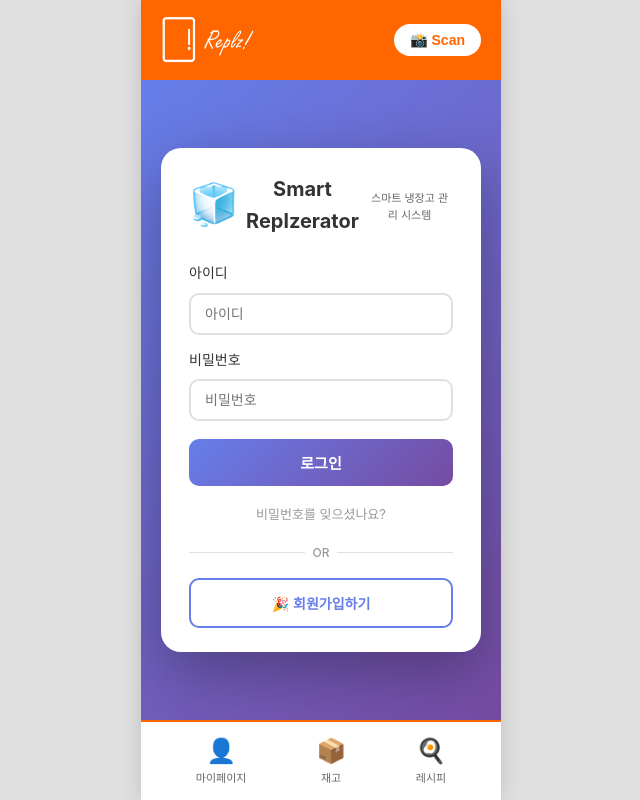
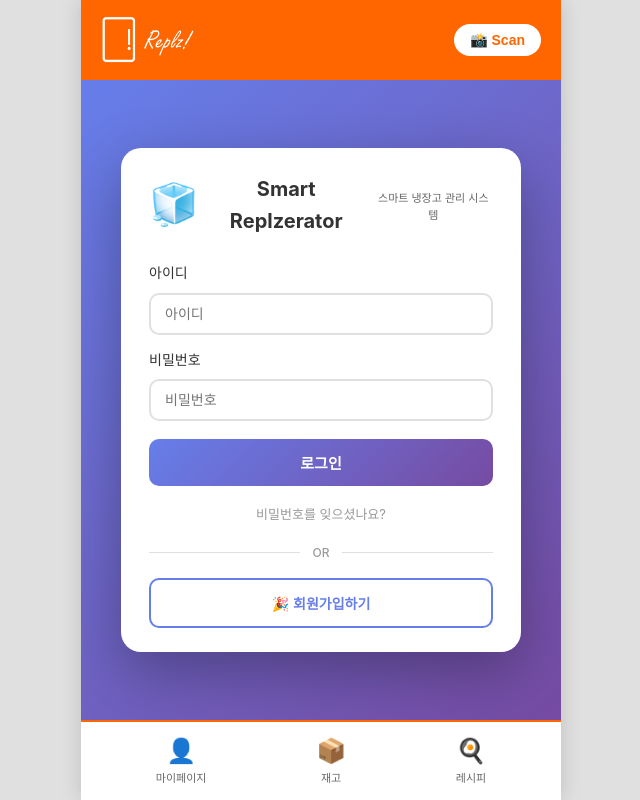
Before and after one commit to haltsh/replz-frontend, a Vue app: page /login in a window 1280 px wide. Shown: the whole page, without its empty margins (319-959 px from the left). Built offline with nearby package versions, Linux system fonts and the light colour scheme; no server answers; the HTML template or start-up script is replaced by a standard one.

Commit message:
changed screen size

```diff
--- a/src/App.vue
+++ b/src/App.vue
@@ -82,9 +82,11 @@ html, body {
 .app-wrapper {
   width: 100%;
   height: 100%;
-  max-width: 45vh; /* 9:20 비율 유지 (100vh * 9 / 20) */
-  max-height: 100vh;
-  aspect-ratio: 9 / 20;
+  /* 👇 PC에서 보기 좋은 크기 */
+  max-width: 480px;
+  max-height: 932px;
+  /* aspect-ratio 제거 */
+
   margin: 0 auto;
   display: grid;
   grid-template-rows: 10% 80% 10%;
@@ -94,11 +96,19 @@ html, body {
   position: relative;
 }
 
-/* 가로가 긴 화면용 */
-@media (max-aspect-ratio: 9/20) {
+/* 모바일에서는 전체 화면 */
+@media (max-width: 768px) {
   .app-wrapper {
     max-width: 100vw;
-    max-height: 222.22vw; /* 9:20 비율 (100vw * 20 / 9) */
+    max-height: 100vh;
+  }
+}
+
+/* 큰 화면에서 더 크게 */
+@media (min-width: 1440px) {
+  .app-wrapper {
+    max-width: 540px;
+    max-height: 1080px;
   }
 }
 
@@ -145,8 +155,8 @@ html, body {
   background: #f8f9fa;
   overflow: hidden;
   position: relative;
-  height: 100%;           /* <-- 반드시 추가 */
-  display: flex;          /* <-- 자식이 flex 기준으로 공간 분배받도록 */
+  height: 100%;
+  display: flex;
   flex-direction: column;
 }
 
--- a/src/pages/Inventory.vue
+++ b/src/pages/Inventory.vue
@@ -273,27 +273,14 @@ html, body {
 }
 
 .app-root {
-  /* 20:9 — 세로가 가로의 2.222...배 */
-  aspect-ratio: 9 / 20;
-
-  width: 100vw;
-  height: 100vh;
-
-  /* 20:9 계산: 세로는 가로 * (20/9) */
-  max-height: calc(100vw * (20 / 9));
-  max-width: calc(100vh * (9 / 20));
-
-  /* 가운데 배치 */
-  margin: auto;
-
+  width: 100%;
+  height: 100%;
   background: #f8f9fa;
   overflow: hidden;
   position: relative;
-
   display: flex;
   flex-direction: column;
 }
-
 /* 상단 고정 영역 */
 .add-section-wrapper {
   flex-shrink: 0;
```
